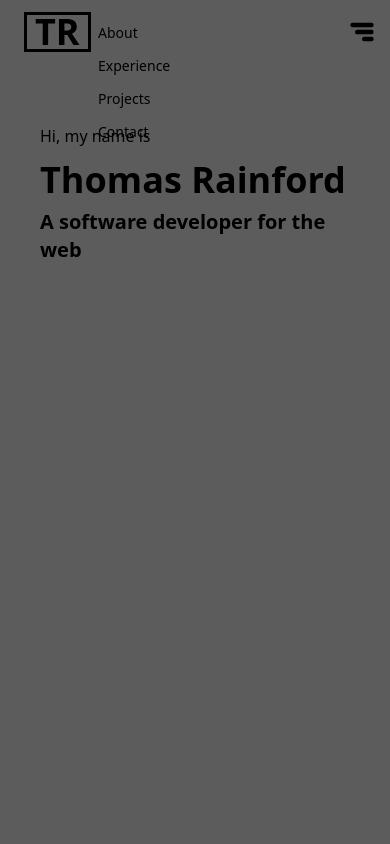
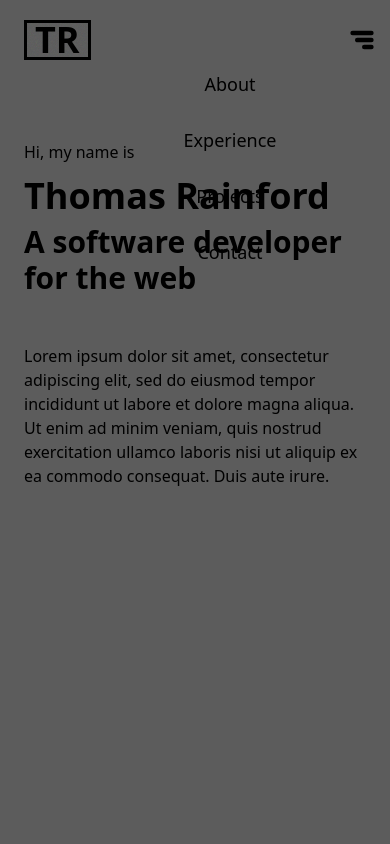
Before and after one commit to ThomasRainford/personal-site-v1, a React (Vite) app: page / in a window 390 px wide. Both pictures are taken after a click on the label "open sidebar". Shown: the top 844 px of the page. Built offline with nearby package versions, Linux system fonts and the light colour scheme.

Commit message:
Complete intro and styling improvements.

```diff
--- a/src/App.tsx
+++ b/src/App.tsx
@@ -11,16 +11,20 @@ const App = () => {
     <main>
       <Layout>
         <Navbar />
-        <div className="px-10 md:px-20 lg:px-30">
+        <div className="px-6 sm:px-10 md:px-20 lg:px-30">
+          <div className="flex flex-col">
             <Intro />
+          </div>
+          <div>
             {siteSections.map((section) => {
               const sectionData = siteData[section];
               return (
                 <section key={section} id={section}>
-                <SectionTitle title={sectionData.title} />
+                  <SectionTitle title={sectionData.title as string} />
                 </section>
               );
             })}
+          </div>
         </div>
       </Layout>
     </main>
--- a/src/components/intro/intro.tsx
+++ b/src/components/intro/intro.tsx
@@ -1,6 +1,7 @@
 const Intro = () => {
   return (
-    <div className="flex flex-col h-screen mt-15">
+    <div className="flex flex-col mt-15 h-screen">
+      <div className="mb-12">
         <div className="mb-3">
           <h6 className="text-md md:text-lg text-accent">Hi, my name is</h6>
         </div>
@@ -10,9 +11,18 @@ const Intro = () => {
           </h1>
         </div>
         <div>
-        <h1 className="text-xl sm:text-4xl md:text-5xl font-bold text-secondary">
+          <h1 className="text-3xl sm:text-4xl md:text-5xl font-bold text-secondary">
             A software developer for the web
           </h1>
+        </div>
+      </div>
+      <div>
+        <p className="text-accent">
+          Lorem ipsum dolor sit amet, consectetur adipiscing elit, sed do
+          eiusmod tempor incididunt ut labore et dolore magna aliqua. Ut enim ad
+          minim veniam, quis nostrud exercitation ullamco laboris nisi ut
+          aliquip ex ea commodo consequat. Duis aute irure.
+        </p>
       </div>
     </div>
   );
--- a/src/components/layout/layout.tsx
+++ b/src/components/layout/layout.tsx
@@ -16,20 +16,29 @@ const Layout = ({ children }: Props) => {
           htmlFor="navbar-drawer"
           aria-label="close sidebar"
           className="drawer-overlay"
-        ></label>
+        />
         <ul className="menu bg-base-200 min-h-full w-80 p-4">
+          <div className="mt-12">
             {/* Sidebar content here */}
             {sections.map((section) => {
               const sectionFormatted =
                 section.charAt(0).toUpperCase() + section.slice(1);
               return (
-              <li key={section}>
-                <a className="text-accent" href={`#${section}`}>
-                  {sectionFormatted}
+                <div className="flex justify-center items-center mb-4">
+                  <li key={section} className="">
+                    <div>
+                      <a
+                        className="text-accent text-center"
+                        href={`#${section}`}
+                      >
+                        <h4 className="text-lg">{sectionFormatted}</h4>
                       </a>
+                    </div>
                   </li>
+                </div>
               );
             })}
+          </div>
         </ul>
       </div>
     </div>
--- a/src/components/navbar/navbar.tsx
+++ b/src/components/navbar/navbar.tsx
@@ -3,7 +3,7 @@ import { getSiteSections } from "../../data/data";
 const Navbar = () => {
   const sections = getSiteSections();
   return (
-    <nav className="navbar flex justify-between w-full py-2">
+    <nav className="navbar flex justify-between w-full py-5">
       <div className="mx-2 px-2">
         <a className="btn btn-outlilne text-4xl font-bold text-primary px-2 py-1">
           TR
```
Lines whose indentation alone changed are shown as unchanged.
